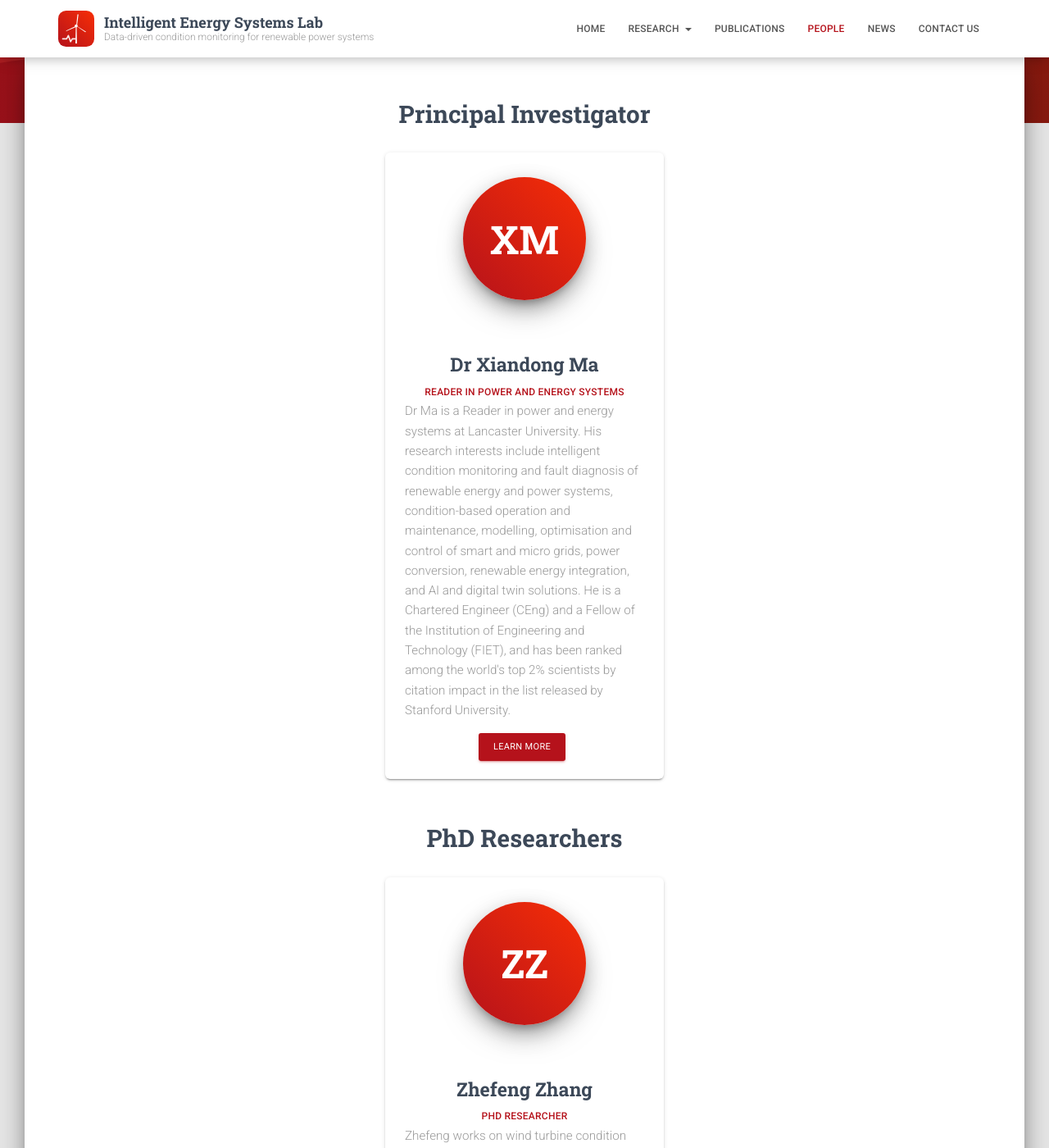
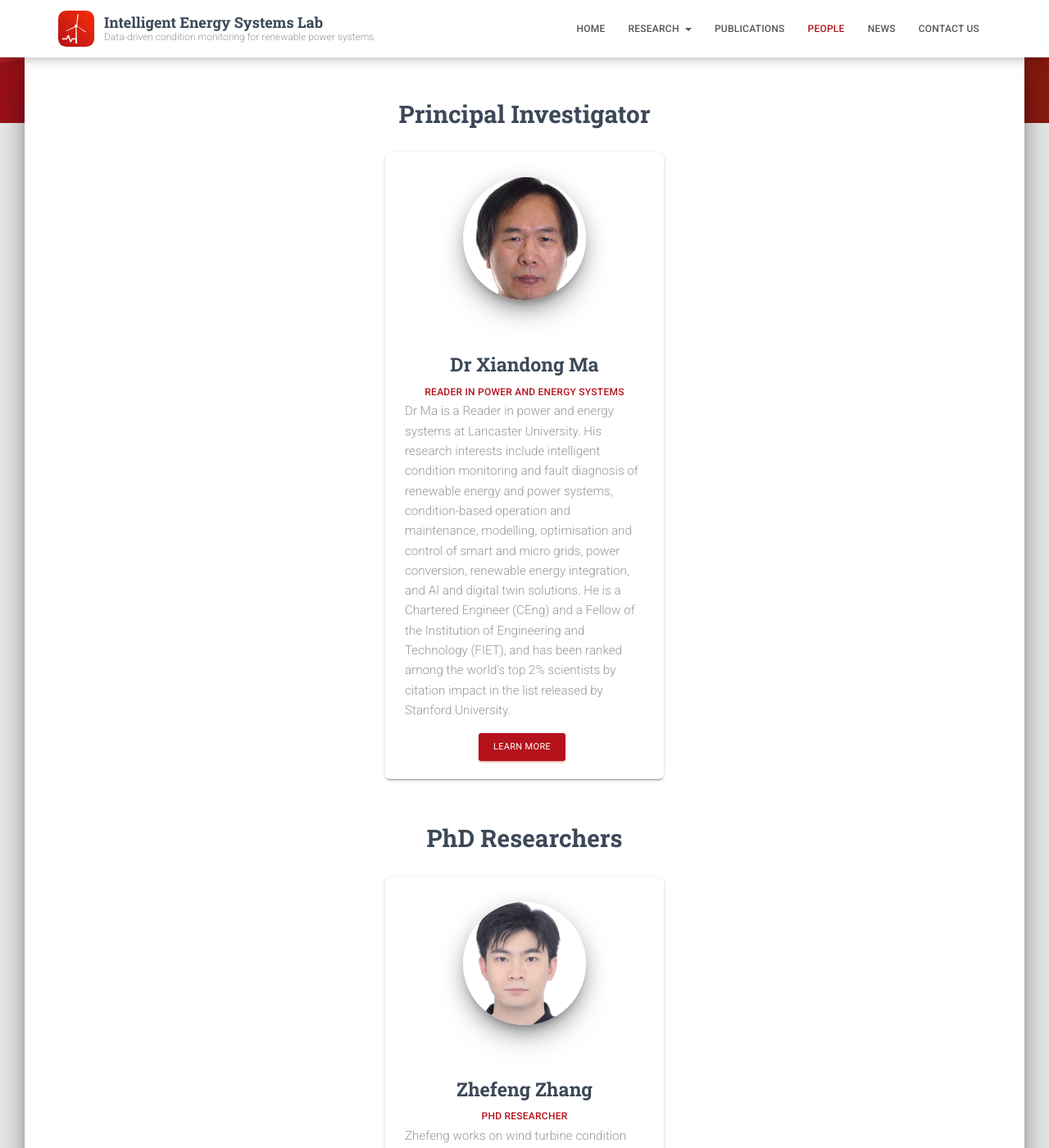
Before and after one commit to KirinZZF/lab-website, a Jekyll site: the page built from people.html, in a window 1280 px wide and 1400 px high, scrolled down 243 px. Shown: the whole window at 82% size. Built offline with Jekyll 4.4.1, drawn with Linux system fonts in a browser that asks for light colours.

Commit message:
People: add photos of Dr Xiandong Ma and Zhefeng Zhang

```diff
--- a/_data/people.yml
+++ b/_data/people.yml
@@ -18,7 +18,7 @@
   members:
     - name: Dr Xiandong Ma
       role: Reader in Power and Energy Systems
-      photo: ""
+      photo: xiandong-ma.jpg
       pub_name: Xiandong Ma
       url: https://www.lancaster.ac.uk/engineering/about/people/xiandong-ma
       bio: >-
@@ -36,7 +36,7 @@
   members:
     - name: Zhefeng Zhang
       role: PhD Researcher
-      photo: ""
+      photo: zhefeng-zhang.jpg
       pub_name: Zhefeng Zhang
       url: ""
       bio: >-
```
Also changed, not shown: assets/img/people/xiandong-ma.jpg (added), assets/img/people/zhefeng-zhang.jpg (added).
